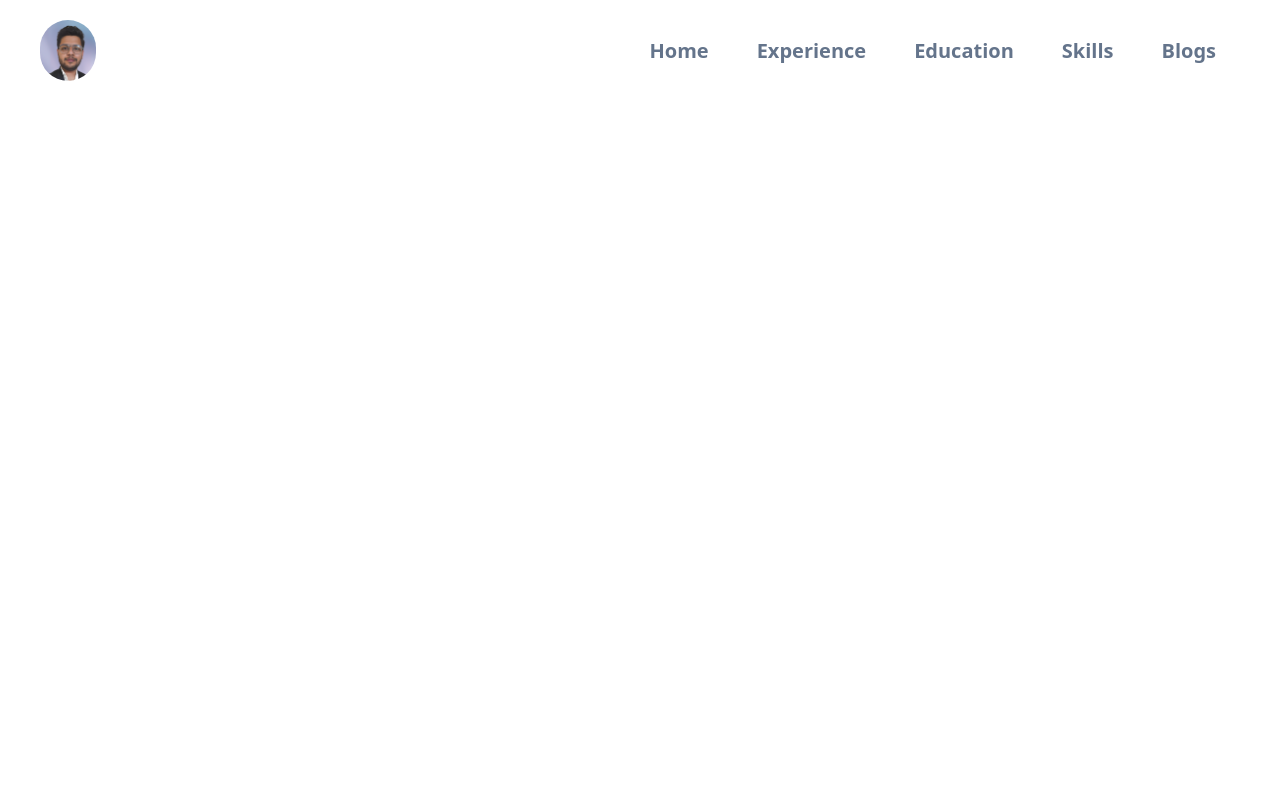
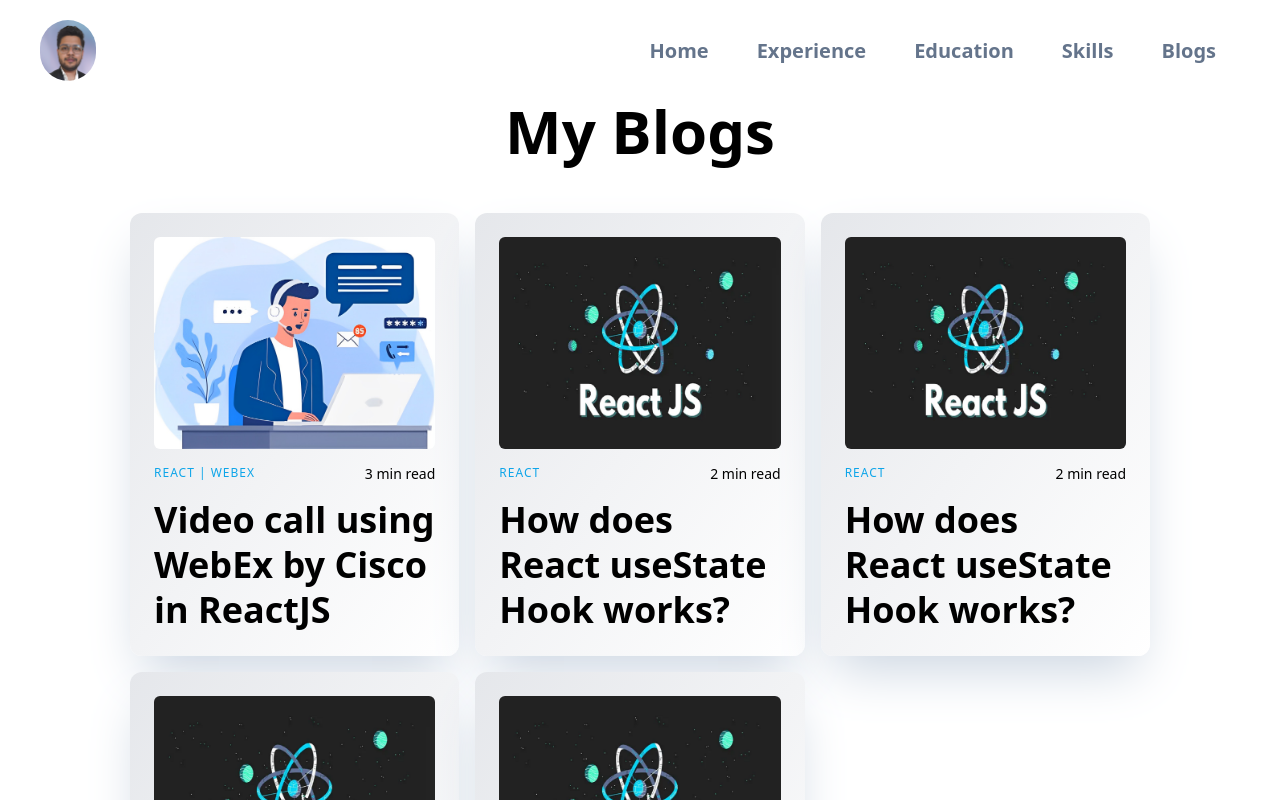
Before and after one commit to NSV1991/nextjs-portfolio, a Next.js app: page / in a window 1280 px wide. Shown: the top 800 px of the page. Built offline with nearby package versions, Linux system fonts and the light colour scheme.

Commit message:
add my blog section

```diff
--- a/package.json
+++ b/package.json
@@ -12,14 +12,18 @@
     "@types/node": "18.15.8",
     "@types/react": "18.0.29",
     "@types/react-dom": "18.0.11",
+    "aos": "^2.3.4",
+    "bootstrap-icons": "^1.10.3",
     "eslint": "8.36.0",
     "eslint-config-next": "13.2.4",
     "next": "13.2.4",
     "react": "18.2.0",
     "react-dom": "18.2.0",
+    "sharp": "^0.32.0",
     "typescript": "5.0.2"
   },
   "devDependencies": {
+    "@types/aos": "^3.0.4",
     "autoprefixer": "^10.4.14",
     "postcss": "^8.4.21",
     "tailwindcss": "^3.2.7"
--- /dev/null
+++ b/src/components/Card/Card.tsx
@@ -0,0 +1,58 @@
+import Image, { StaticImageData } from 'next/image';
+import { FunctionComponent } from 'react';
+
+type BlogCardProps = {
+    image: StaticImageData | string;
+    category: string;
+    readTime: string;
+    title: string;
+    blogUrl: string;
+};
+
+export const BlogCard: FunctionComponent<BlogCardProps> = ({
+    image,
+    category,
+    readTime,
+    title,
+    blogUrl,
+}: BlogCardProps) => {
+    return (
+        <div
+            data-aos='fade-up'
+            data-aos-duration='500'
+            data-aos-delay='100'
+            data-aos-once='true'
+            className='cursor-pointer'>
+            <div className='rounded-xl p-6 text-left shadow-slate-300 shadow-2xl bg-gradient-to-br from-gray-200 to-white'>
+                <div>
+                    <div>
+                        <Image
+                            className='rounded-md w-full object-cover'
+                            src={image}
+                            alt='Personal Portfolio Images'
+                        />
+                    </div>
+                    <div className='pt-3'>
+                        <div className='flex justify-between pb-3'>
+                            <div className='flex flex-wrap items-center text-sky-500 uppercase tracking-[1px] font-medium text-xs'>
+                                {category}
+                            </div>
+                            <div>
+                                <span className='font-medium text-sm'>
+                                    <i className='mr-2 bi bi-clock'></i>
+                                    {readTime} min read
+                                </span>
+                            </div>
+                        </div>
+                        <h4 className='text-4xl font-bold leading-tight m-0 break-words hover:top-1 opacity-100'>
+                            <a href={blogUrl}>
+                                {title}
+                                <i className='bi bi-arrow-up-right text-[0] opacity-0 relative top-3 duration-[0.4s]'></i>
+                            </a>
+                        </h4>
+                    </div>
+                </div>
+            </div>
+        </div>
+    );
+};
--- /dev/null
+++ b/src/components/Section/Section.tsx
@@ -0,0 +1,74 @@
+import { BlogCard } from '../Card/Card';
+import ReactHookImage from '../../assests/images/blogs/reactHooks.png';
+import VideoCall from '../../assests/images/blogs/videocall.jpeg';
+
+export const Section = () => {
+    const blogData = [
+        {
+            image: VideoCall,
+            category: 'React | WebEx',
+            readTime: '3',
+            title: 'Video call using WebEx by Cisco in ReactJS',
+            blogUrl:
+                'https://medium.com/@neerajvageele451/video-call-using-webex-by-cisco-in-reactjs-b90de2769078',
+        },
+        {
+            image: ReactHookImage,
+            category: 'React',
+            readTime: '2',
+            title: 'How does React useState Hook works?',
+            blogUrl:
+                'https://medium.com/@neerajvageele451/how-does-react-usestate-hook-works-56288eea8fcf',
+        },
+        {
+            image: ReactHookImage,
+            category: 'React',
+            readTime: '2',
+            title: 'How does React useState Hook works?',
+            blogUrl:
+                'https://medium.com/@neerajvageele451/how-does-react-usestate-hook-works-56288eea8fcf',
+        },
+        {
+            image: ReactHookImage,
+            category: 'React',
+            readTime: '2',
+            title: 'How does React useState Hook works?',
+            blogUrl:
+                'https://medium.com/@neerajvageele451/how-does-react-usestate-hook-works-56288eea8fcf',
+        },
+        {
+            image: ReactHookImage,
+            category: 'React',
+            readTime: '2',
+            title: 'How does React useState Hook works?',
+            blogUrl:
+                'https://medium.com/@neerajvageele451/how-does-react-usestate-hook-works-56288eea8fcf',
+        },
+    ];
+
+    return (
+        <div className='flex justify-center items-center flex-col'>
+            <div
+                data-aos='fade-up'
+                data-aos-duration='500'
+                data-aos-delay='100'
+                data-aos-once='true'
+                className='flex justify-center items-center'>
+                <h1 className='text-6xl font-bold'>My Blogs</h1>
+            </div>
+            <div className='mt-8 px-10 sm:max-w-[540px] md:max-w-[720px] lg:max-w-[960px] xl:max-w-[1140px] 2xl:max-w-[1320px]'>
+                <div className='p-5 grid grid-cols-1 lg:grid-cols-2 gap-4 xl:grid-cols-3'>
+                    {blogData.map((data) => (
+                        <BlogCard
+                            image={data.image}
+                            category={data.category}
+                            readTime={data.readTime}
+                            title={data.title}
+                            blogUrl={data.blogUrl}
+                        />
+                    ))}
+                </div>
+            </div>
+        </div>
+    );
+};
--- a/src/components/index.ts
+++ b/src/components/index.ts
@@ -1,3 +1,5 @@
+export * from './Card/Card';
 export * from './Header/Header';
 export * from './Logo/Logo';
 export * from './Navigation/Navigation';
+export * from './Section/Section';
--- a/src/pages/_app.tsx
+++ b/src/pages/_app.tsx
@@ -1,6 +1,6 @@
-import '@/styles/globals.css'
-import type { AppProps } from 'next/app'
+import '@/styles/globals.css';
+import type { AppProps } from 'next/app';
 
 export default function App({ Component, pageProps }: AppProps) {
-  return <Component {...pageProps} />
+    return <Component {...pageProps} />;
 }
--- a/src/pages/index.tsx
+++ b/src/pages/index.tsx
@@ -1,10 +1,12 @@
 import Head from 'next/head';
-import { Inter } from 'next/font/google';
-import { Header } from '@/components';
-
-const inter = Inter({ subsets: ['latin'] });
+import { Header, Section } from '@/components';
+import AOS from 'aos';
+import { useEffect } from 'react';
 
 export default function Home() {
+    useEffect(() => {
+        AOS.init();
+    }, []);
     return (
         <>
             <Head>
@@ -20,6 +22,7 @@ export default function Home() {
                 <link rel='icon' href='/favicon.ico' />
             </Head>
             <Header />
+            <Section />
         </>
     );
 }
--- a/src/styles/globals.css
+++ b/src/styles/globals.css
@@ -2,6 +2,8 @@
 @tailwind components;
 @tailwind utilities;
 
+@import "../../node_modules/bootstrap-icons/font/bootstrap-icons.css";
+
 header {
     font-size: 20px;
 }
--- a/tailwind.config.js
+++ b/tailwind.config.js
@@ -2,7 +2,11 @@
 module.exports = {
     content: ['./src/**/*.{js,ts,jsx,tsx}'],
     theme: {
-        extend: {},
+        extend: {
+            colors: {
+                'card-bg-color': 'linear-gradient(145deg, #e2e8ec, #ffffff)',
+            },
+        },
     },
     plugins: [],
 };
```
